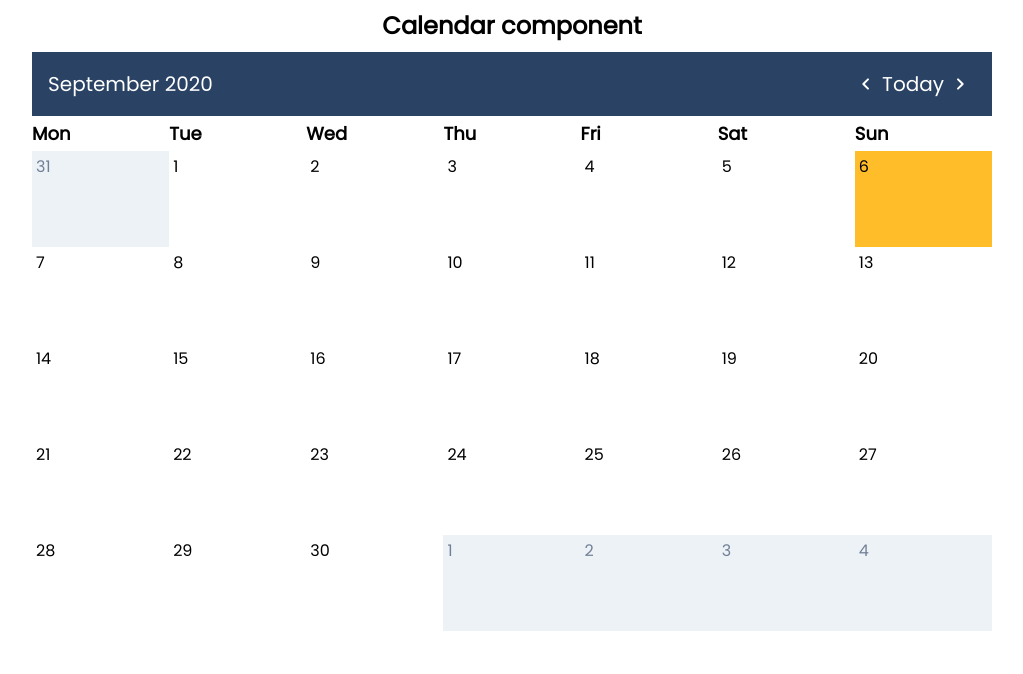
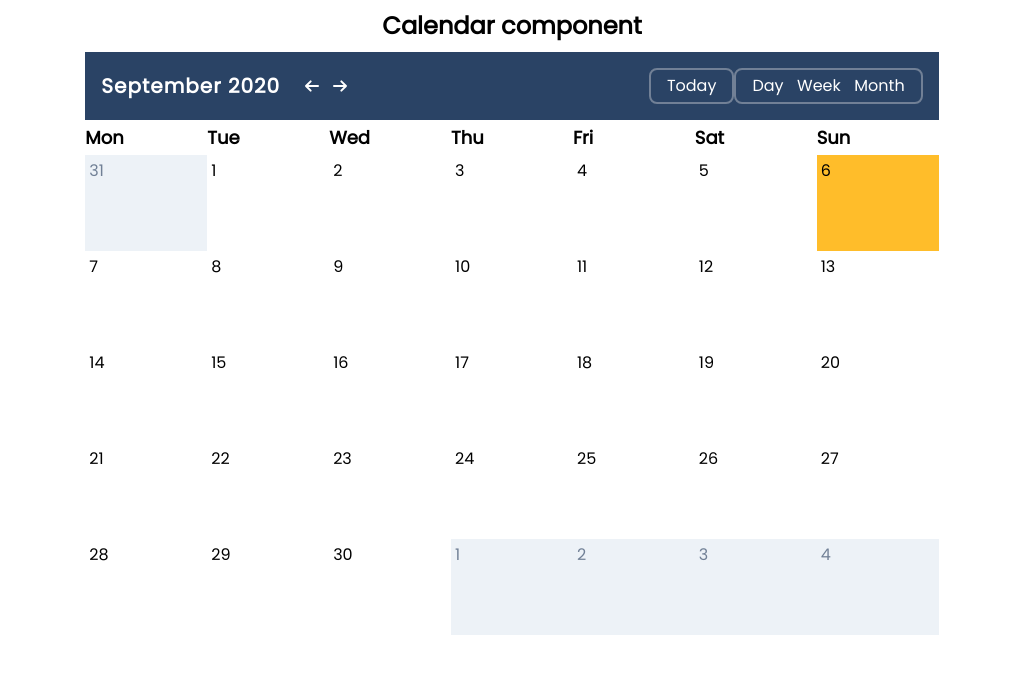
Before and after one commit to hipstermojo/svelte_calendar, a Svelte app: page / in a window 1280 px wide. Shown: the top 674 px of the page, without its empty margins (128-1151 px from the left). Built offline with nearby package versions, Linux system fonts and the light colour scheme.

Commit message:
Replace CalendarDateIndicator and CalendarDateSelector with CalendarHeader component

```diff
--- a/src/components/CalendarDateIndicator.svelte
+++ /dev/null
@@ -1,10 +0,0 @@
-<script lang="ts">
-  import type { Dayjs } from "dayjs";
-
-  export let selectedDate: Dayjs;
-  $: selectedMonth = selectedDate.format("MMMM YYYY");
-</script>
-
-<div class="calendar-date-indicator flex items-center justify-center text-xl">
-  {selectedMonth}
-</div>
--- a/src/components/CalendarDateSelector.svelte
+++ /dev/null
@@ -1,49 +0,0 @@
-<script lang="ts">
-  import { createEventDispatcher } from "svelte";
-  import dayjs, { Dayjs } from "dayjs";
-
-  const dispatch = createEventDispatcher();
-
-  export let currentDate: string;
-  export let selectedDate: Dayjs;
-
-  const selectPrevious = () => {
-    selectedDate = dayjs(selectedDate).subtract(1, "month");
-    dispatch("newDate", { date: selectedDate });
-  };
-  const selectCurrent = () => {
-    selectedDate = dayjs(currentDate);
-    dispatch("newDate", { date: selectedDate });
-  };
-  const selectNext = () => {
-    selectedDate = dayjs(selectedDate).add(1, "month");
-    dispatch("newDate", { date: selectedDate });
-  };
-</script>
-
-<div class="calendar-date-selector flex justify-center items-center">
-  <span on:click={selectPrevious} class="p-2 cursor-pointer">
-    <svg
-      class="w-4 h-4"
-      fill="none"
-      stroke="currentColor"
-      viewBox="0 0 24 24"
-      xmlns="http://www.w3.org/2000/svg"><path
-        stroke-linecap="round"
-        stroke-linejoin="round"
-        stroke-width="3"
-        d="M15 19l-7-7 7-7" /></svg>
-  </span>
-  <span on:click={selectCurrent} class="text-xl cursor-pointer">Today</span>
-  <span on:click={selectNext} class="p-2 cursor-pointer">
-    <svg
-      class="w-4 h-4"
-      fill="none"
-      stroke="currentColor"
-      viewBox="0 0 24 24"
-      xmlns="http://www.w3.org/2000/svg"><path
-        stroke-linecap="round"
-        stroke-linejoin="round"
-        stroke-width="3"
-        d="M9 5l7 7-7 7" /></svg></span>
-</div>
--- /dev/null
+++ b/src/components/CalendarHeader.svelte
@@ -0,0 +1,62 @@
+<script lang="ts">
+  import dayjs, { Dayjs } from "dayjs";
+  export let selectedDate: Dayjs;
+
+  const today = dayjs();
+  const toggleMonth = (step) =>
+    (selectedDate = selectedDate.add(step, "month"));
+
+  const toggleToday = () => (selectedDate = today);
+
+  $: selectedMonth = selectedDate.format("MMMM YYYY");
+</script>
+
+<style>
+</style>
+
+<!-- This component displays 2 things:
+    - The month currently being rendered
+    - Controls to go forward and backward
+        - A button specifically to take you back to the current month -->
+<div class="flex bg-blue-900 text-white p-4">
+  <!-- One div contains the month currently being rendered
+        as well as controls to go forward and backward-->
+  <div class="w-2/3 flex items-center">
+    <p class="mr-6 font-bold text-xl tracking-wider">{selectedMonth}</p>
+    <svg
+      on:click={() => toggleMonth(-1)}
+      class="w-4 h-4 cursor-pointer mr-3"
+      fill="none"
+      stroke="currentColor"
+      viewBox="0 0 24 24"
+      xmlns="http://www.w3.org/2000/svg"><path
+        stroke-linecap="round"
+        stroke-linejoin="round"
+        stroke-width="3"
+        d="M10 19l-7-7m0 0l7-7m-7 7h18" /></svg>
+    <svg
+      on:click={() => toggleMonth(1)}
+      class="w-4 h-4 cursor-pointer"
+      fill="none"
+      stroke="currentColor"
+      viewBox="0 0 24 24"
+      xmlns="http://www.w3.org/2000/svg"><path
+        stroke-linecap="round"
+        stroke-linejoin="round"
+        stroke-width="3"
+        d="M14 5l7 7m0 0l-7 7m7-7H3" /></svg>
+  </div>
+  <!-- Second div contains the button to take you to the current month -->
+  <div class="w-1/3 flex justify-between">
+    <button
+      on:click={toggleToday}
+      class="px-4 py-1 border-2 rounded-lg border-gray-600 focus:outline-none">Today</button>
+    <div
+      class="flex w-56 px-4 py-1 border-2 rounded-lg border-gray-600
+        justify-between">
+      <p>Day</p>
+      <p>Week</p>
+      <p>Month</p>
+    </div>
+  </div>
+</div>
--- a/src/components/CalendarMonth.svelte
+++ b/src/components/CalendarMonth.svelte
@@ -3,8 +3,7 @@
   import weekday from "dayjs/plugin/weekday";
   import weekOfYear from "dayjs/plugin/weekOfYear";
 
-  import CalendarDateIndicator from "./CalendarDateIndicator.svelte";
-  import CalendarDateSelector from "./CalendarDateSelector.svelte";
+  import CalendarHeader from "./CalendarHeader.svelte";
   import CalendarWeekdays from "./CalendarWeekdays.svelte";
   import CalendarMonthDayItem from "./CalendarMonthDayItem.svelte";
 
@@ -14,7 +13,6 @@
   let selectedDate: Dayjs = dayjs();
   let today: string = dayjs().format("YYYY-MM-DD");
 
-  const selectDate = ({ detail: { date } }) => (selectedDate = date);
   const getWeekday = (date) => dayjs(date).weekday();
 
   $: month = Number(selectedDate.format("M"));
@@ -80,15 +78,8 @@
   $: days = [...previousMonthDays, ...currentMonthDays, ...nextMonthDays];
 </script>
 
-<div class="calendar-month w-3/4 m-auto">
-  <div
-    class="calendar-month-header p-4 flex bg-blue-900 text-white justify-between">
-    <CalendarDateIndicator {selectedDate} />
-    <CalendarDateSelector
-      on:newDate={selectDate}
-      {selectedDate}
-      currentDate={today} />
-  </div>
+<div class="calendar-month w-2/3 m-auto">
+  <CalendarHeader bind:selectedDate />
   <CalendarWeekdays />
   <div class="days-grid grid grid-cols-7">
     {#each days as day (day.date)}
```
